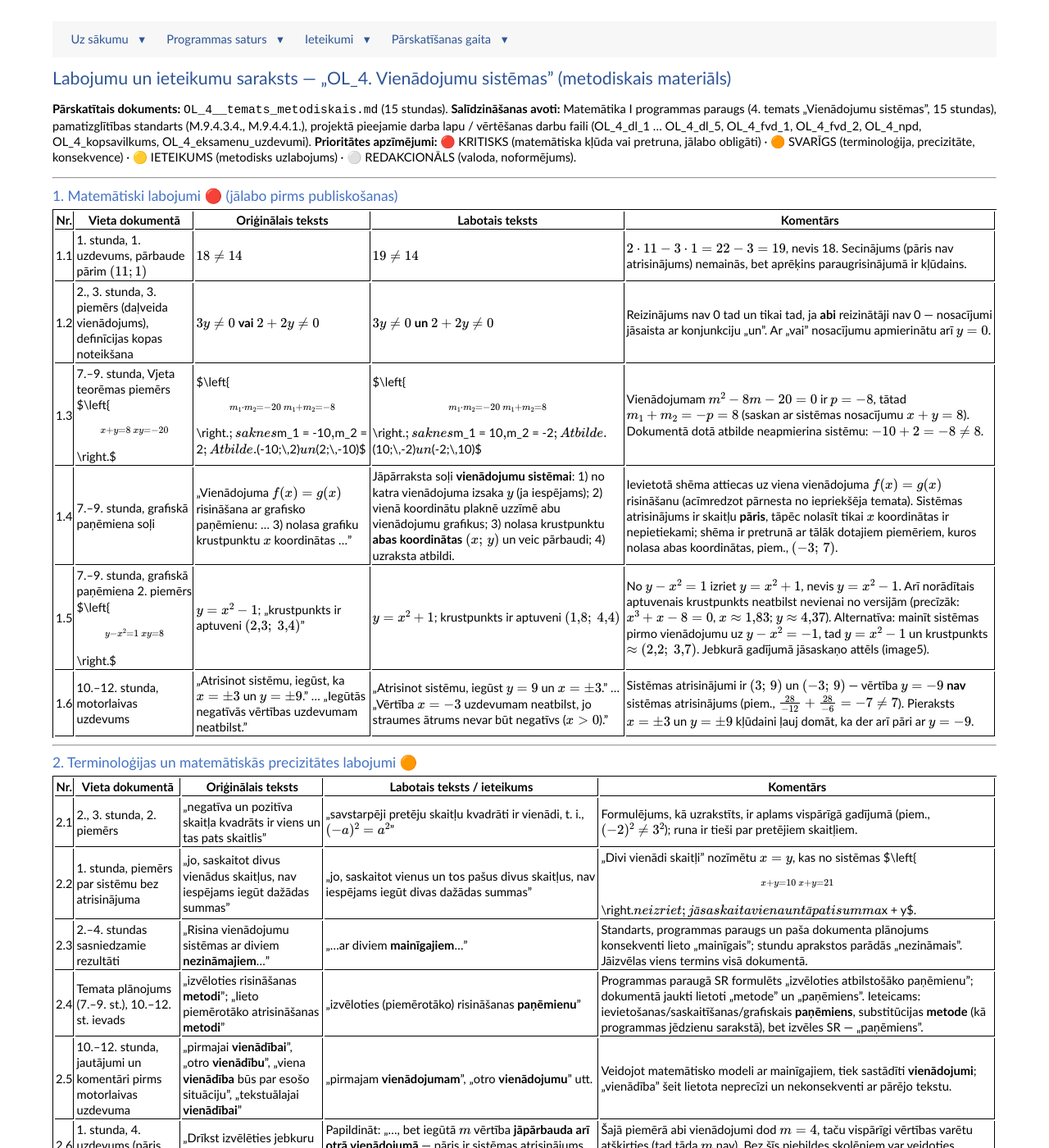
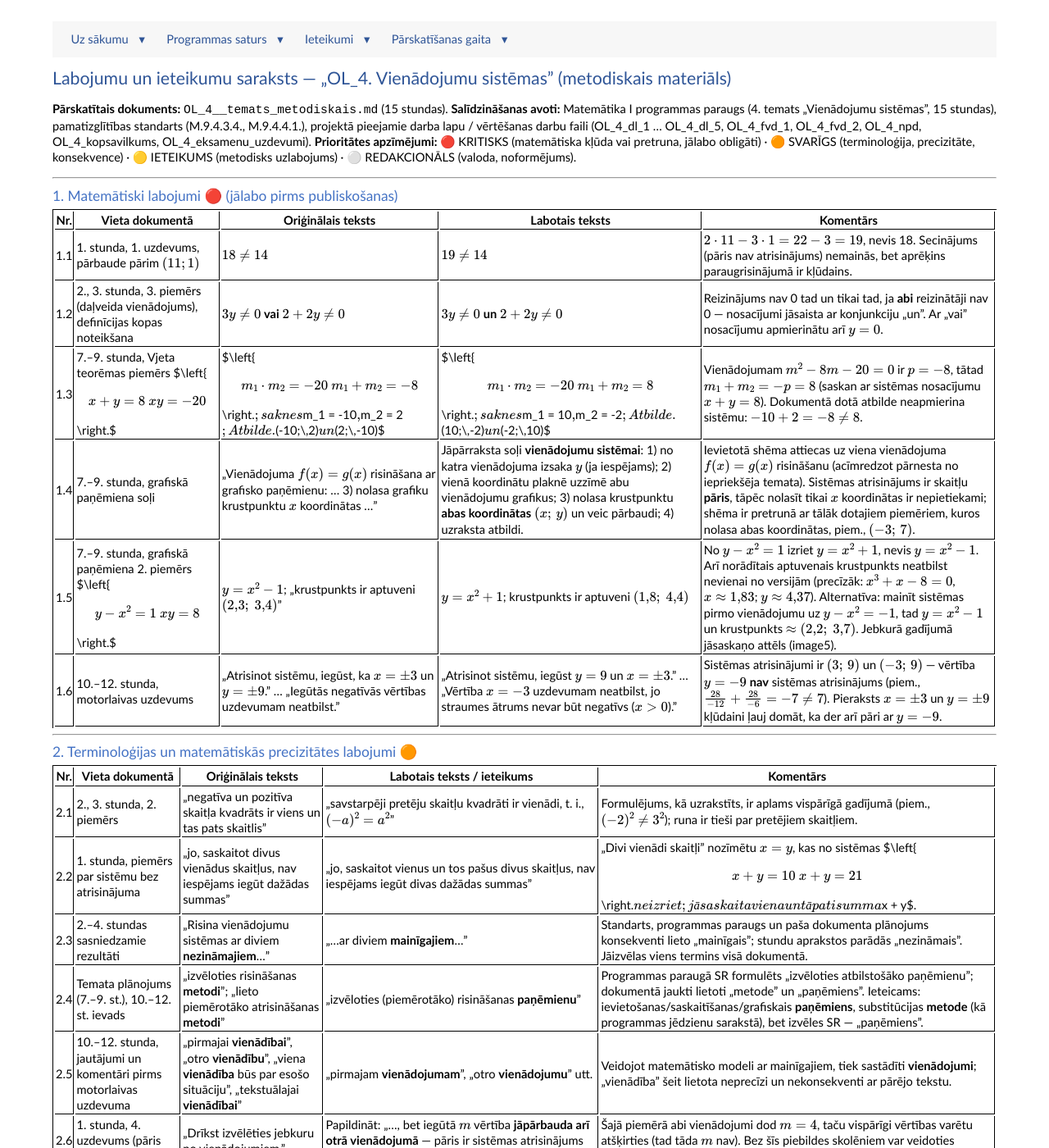
Before and after one commit to kapsitis/programma-ol-10, a Jekyll site: the page built from docs/OL__metodiskie/ieteikumi_OL_4_metodiskais.md, in a window 1280 px wide and 1400 px high. Shown: the whole window at 82% size. Built offline with Jekyll 4.4.1, drawn with Linux system fonts in a browser that asks for light colours; some of the changed text lies outside the part shown.

Commit message:
latex mistakes

```diff
--- a/docs/OL__metodiskie/ieteikumi_OL_4_metodiskais.md
+++ b/docs/OL__metodiskie/ieteikumi_OL_4_metodiskais.md
@@ -18,9 +18,9 @@ permalink: /OL__metodiskie/ieteikumi_OL_4_metodiskais/
 |---|---|---|---|---|
 | 1.1 | 1. stunda, 1. uzdevums, pārbaude pārim $(11;1)$ | $18 \neq 14$ | $19 \neq 14$ | $2 \cdot 11 - 3 \cdot 1 = 22 - 3 = 19$, nevis 18. Secinājums (pāris nav atrisinājums) nemainās, bet aprēķins paraugrisinājumā ir kļūdains. |
 | 1.2 | 2., 3. stunda, 3. piemērs (daļveida vienādojums), definīcijas kopas noteikšana | $3y \neq 0$ **vai** $2 + 2y \neq 0$ | $3y \neq 0$ **un** $2 + 2y \neq 0$ | Reizinājums nav 0 tad un tikai tad, ja **abi** reizinātāji nav 0 — nosacījumi jāsaista ar konjunkciju „un". Ar „vai" nosacījumu apmierinātu arī $y = 0$. |
-| 1.3 | 7.–9. stunda, Vjeta teorēmas piemērs $\left\{\begin{smallmatrix} x + y = 8 \\ xy = -20 \end{smallmatrix}\right.$ | $\left\{\begin{smallmatrix} m_{1} \cdot m_{2} = -20 \\ m_{1} + m_{2} = -8 \end{smallmatrix}\right.$; saknes $m_1 = -10$, $m_2 = 2$; Atbilde. $(-10;\,2)$ un $(2;\,-10)$ | $\left\{\begin{smallmatrix} m_{1} \cdot m_{2} = -20 \\ m_{1} + m_{2} = 8 \end{smallmatrix}\right.$; saknes $m_1 = 10$, $m_2 = -2$; Atbilde. $(10;\,-2)$ un $(-2;\,10)$ | Vienādojumam $m^2 - 8m - 20 = 0$ ir $p = -8$, tātad $m_1 + m_2 = -p = 8$ (saskan ar sistēmas nosacījumu $x + y = 8$). Dokumentā dotā atbilde neapmierina sistēmu: $-10 + 2 = -8 \neq 8$. |
+| 1.3 | 7.–9. stunda, Vjeta teorēmas piemērs $\left\{\begin{array}{l} x + y = 8 \\ xy = -20 \end{array}\right.$ | $\left\{\begin{array}{l} m_{1} \cdot m_{2} = -20 \\ m_{1} + m_{2} = -8 \end{array}\right.$; saknes $m_1 = -10$, $m_2 = 2$; Atbilde. $(-10;\,2)$ un $(2;\,-10)$ | $\left\{\begin{array}{l} m_{1} \cdot m_{2} = -20 \\ m_{1} + m_{2} = 8 \end{array}\right.$; saknes $m_1 = 10$, $m_2 = -2$; Atbilde. $(10;\,-2)$ un $(-2;\,10)$ | Vienādojumam $m^2 - 8m - 20 = 0$ ir $p = -8$, tātad $m_1 + m_2 = -p = 8$ (saskan ar sistēmas nosacījumu $x + y = 8$). Dokumentā dotā atbilde neapmierina sistēmu: $-10 + 2 = -8 \neq 8$. |
 | 1.4 | 7.–9. stunda, grafiskā paņēmiena soļi | „Vienādojuma $f(x) = g(x)$ risināšana ar grafisko paņēmienu: … 3) nolasa grafiku krustpunktu $x$ koordinātas …" | Jāpārraksta soļi **vienādojumu sistēmai**: 1) no katra vienādojuma izsaka $y$ (ja iespējams); 2) vienā koordinātu plaknē uzzīmē abu vienādojumu grafikus; 3) nolasa krustpunktu **abas koordinātas** $(x;\,y)$ un veic pārbaudi; 4) uzraksta atbildi. | Ievietotā shēma attiecas uz viena vienādojuma $f(x)=g(x)$ risināšanu (acīmredzot pārnesta no iepriekšēja temata). Sistēmas atrisinājums ir skaitļu **pāris**, tāpēc nolasīt tikai $x$ koordinātas ir nepietiekami; shēma ir pretrunā ar tālāk dotajiem piemēriem, kuros nolasa abas koordinātas, piem., $(-3;\,7)$. |
-| 1.5 | 7.–9. stunda, grafiskā paņēmiena 2. piemērs $\left\{\begin{smallmatrix} y - x^{2} = 1 \\ xy = 8 \end{smallmatrix}\right.$ | $y = x^{2} - 1$; „krustpunkts ir aptuveni $(2{,}3;\ 3{,}4)$" | $y = x^{2} + 1$; krustpunkts ir aptuveni $(1{,}8;\ 4{,}4)$ | No $y - x^2 = 1$ izriet $y = x^2 + 1$, nevis $y = x^2 - 1$. Arī norādītais aptuvenais krustpunkts neatbilst nevienai no versijām (precīzāk: $x^3 + x - 8 = 0$, $x \approx 1{,}83$; $y \approx 4{,}37$). Alternatīva: mainīt sistēmas pirmo vienādojumu uz $y - x^2 = -1$, tad $y = x^2 - 1$ un krustpunkts $\approx (2{,}2;\ 3{,}7)$. Jebkurā gadījumā jāsaskaņo attēls (image5). |
+| 1.5 | 7.–9. stunda, grafiskā paņēmiena 2. piemērs $\left\{\begin{array}{l} y - x^{2} = 1 \\ xy = 8 \end{array}\right.$ | $y = x^{2} - 1$; „krustpunkts ir aptuveni $(2{,}3;\ 3{,}4)$" | $y = x^{2} + 1$; krustpunkts ir aptuveni $(1{,}8;\ 4{,}4)$ | No $y - x^2 = 1$ izriet $y = x^2 + 1$, nevis $y = x^2 - 1$. Arī norādītais aptuvenais krustpunkts neatbilst nevienai no versijām (precīzāk: $x^3 + x - 8 = 0$, $x \approx 1{,}83$; $y \approx 4{,}37$). Alternatīva: mainīt sistēmas pirmo vienādojumu uz $y - x^2 = -1$, tad $y = x^2 - 1$ un krustpunkts $\approx (2{,}2;\ 3{,}7)$. Jebkurā gadījumā jāsaskaņo attēls (image5). |
 | 1.6 | 10.–12. stunda, motorlaivas uzdevums | „Atrisinot sistēmu, iegūst, ka $x = \pm 3$ un $y = \pm 9$." … „Iegūtās negatīvās vērtības uzdevumam neatbilst." | „Atrisinot sistēmu, iegūst $y = 9$ un $x = \pm 3$." … „Vērtība $x = -3$ uzdevumam neatbilst, jo straumes ātrums nevar būt negatīvs ($x > 0$)." | Sistēmas atrisinājumi ir $(3;\,9)$ un $(-3;\,9)$ — vērtība $y = -9$ **nav** sistēmas atrisinājums (piem., $\frac{28}{-12} + \frac{28}{-6} = -7 \neq 7$). Pieraksts $x = \pm 3$ un $y = \pm 9$ kļūdaini ļauj domāt, ka der arī pāri ar $y = -9$. |
 
 ---
@@ -30,7 +30,7 @@ permalink: /OL__metodiskie/ieteikumi_OL_4_metodiskais/
 | Nr. | Vieta dokumentā | Oriģinālais teksts | Labotais teksts / ieteikums | Komentārs |
 |---|---|---|---|---|
 | 2.1 | 2., 3. stunda, 2. piemērs | „negatīva un pozitīva skaitļa kvadrāts ir viens un tas pats skaitlis" | „savstarpēji pretēju skaitļu kvadrāti ir vienādi, t. i., $(-a)^2 = a^2$" | Formulējums, kā uzrakstīts, ir aplams vispārīgā gadījumā (piem., $(-2)^2 \neq 3^2$); runa ir tieši par pretējiem skaitļiem. |
-| 2.2 | 1. stunda, piemērs par sistēmu bez atrisinājuma | „jo, saskaitot divus vienādus skaitļus, nav iespējams iegūt dažādas summas" | „jo, saskaitot vienus un tos pašus divus skaitļus, nav iespējams iegūt divas dažādas summas" | „Divi vienādi skaitļi" nozīmētu $x = y$, kas no sistēmas $\left\{\begin{smallmatrix} x + y = 10 \\ x + y = 21 \end{smallmatrix}\right.$ neizriet; jāsaskaita viena un tā pati summa $x + y$. |
+| 2.2 | 1. stunda, piemērs par sistēmu bez atrisinājuma | „jo, saskaitot divus vienādus skaitļus, nav iespējams iegūt dažādas summas" | „jo, saskaitot vienus un tos pašus divus skaitļus, nav iespējams iegūt divas dažādas summas" | „Divi vienādi skaitļi" nozīmētu $x = y$, kas no sistēmas $\left\{\begin{array}{l} x + y = 10 \\ x + y = 21 \end{array}\right.$ neizriet; jāsaskaita viena un tā pati summa $x + y$. |
 | 2.3 | 2.–4. stundas sasniedzamie rezultāti | „Risina vienādojumu sistēmas ar diviem **nezināmajiem**…" | „…ar diviem **mainīgajiem**…" | Standarts, programmas paraugs un paša dokumenta plānojums konsekventi lieto „mainīgais"; stundu aprakstos parādās „nezināmais". Jāizvēlas viens termins visā dokumentā. |
 | 2.4 | Temata plānojums (7.–9. st.), 10.–12. st. ievads | „izvēloties risināšanas **metodi**"; „lieto piemērotāko atrisināšanas **metodi**" | „izvēloties (piemērotāko) risināšanas **paņēmienu**" | Programmas paraugā SR formulēts „izvēloties atbilstošāko paņēmienu"; dokumentā jaukti lietoti „metode" un „paņēmiens". Ieteicams: ievietošanas/saskaitīšanas/grafiskais **paņēmiens**, substitūcijas **metode** (kā programmas jēdzienu sarakstā), bet izvēles SR — „paņēmiens". |
 | 2.5 | 10.–12. stunda, jautājumi un komentāri pirms motorlaivas uzdevuma | „pirmajai **vienādībai**", „otro **vienādību**", „viena **vienādība** būs par esošo situāciju", „tekstuālajai **vienādībai**" | „pirmajam **vienādojumam**", „otro **vienādojumu**" utt. | Veidojot matemātisko modeli ar mainīgajiem, tiek sastādīti **vienādojumi**; „vienādība" šeit lietota neprecīzi un nekonsekventi ar pārējo tekstu. |
@@ -47,9 +47,9 @@ permalink: /OL__metodiskie/ieteikumi_OL_4_metodiskais/
 
 **3.2 🟠 Materiālu apraksta rindkopa par ieteikumiem skolotājam.** Teikumā „(dažādi metodiskie ieteikumi … programmas paraugā." atvērtā iekava netiek aizvērta, un nākamais teikums par pelēko rāmi „Nav standarta SR" iesākas bez pārejas. Jāsakārto interpunkcija un teikumu robežas. Turklāt tematā neviena sadaļa nav marķēta ar „Nav standarta SR" — vai nu šis apraksta fragments jāsvītro, vai (ieteicams) ar to jāmarķē padziļinājuma saturs, piemēram, Vjeta teorēmas lietošana sistēmu risināšanā (7.–9. stunda), kas pārsniedz programmas parauga SR.
 
-**3.3 🟡 Substitūcijas metodes piemēra tabula (5., 6. stunda).** Sistēma $\left\{\begin{smallmatrix} 2m - n = 1 \\ 3m + 2n = 5 \end{smallmatrix}\right.$ tabulā parādīta divas reizes pēc kārtas bez izmaiņām, un tikai trešajā solī redzama sistēma pēc reizināšanas ar 2. Otrajā attēlojumā jāpievieno pārveidojuma norāde (piem., „$| \cdot 2$" pie (I) vienādojuma) vai dublējošais bloks jādzēš.
+**3.3 🟡 Substitūcijas metodes piemēra tabula (5., 6. stunda).** Sistēma $\left\{\begin{array}{l} 2m - n = 1 \\ 3m + 2n = 5 \end{array}\right.$ tabulā parādīta divas reizes pēc kārtas bez izmaiņām, un tikai trešajā solī redzama sistēma pēc reizināšanas ar 2. Otrajā attēlojumā jāpievieno pārveidojuma norāde (piem., „$| \cdot 2$" pie (I) vienādojuma) vai dublējošais bloks jādzēš.
 
-**3.4 🟡 Vienots darbību pieraksts pie vienādojumiem.** Dokumentā jaukti lietoti apzīmējumi „$|:(-7)$", „$| \cdot 2$" un „$/:( - 7)$", „$/ \cdot (-1)$". Ieteicams visā materiālā (un darba lapās) lietot vienu pierakstu, piemēram, ar vertikālo svītru.
+**3.4 🟡 Vienots darbību pieraksts pie vienādojumiem.** Dokumentā jaukti lietoti apzīmējumi „$\mid :(-7)$", „$\mid \cdot 2$" un „$/:( - 7)$", „$/ \cdot (-1)$". Ieteicams visā materiālā (un darba lapās) lietot vienu pierakstu, piemēram, ar vertikālo svītru.
 
 **3.5 🟡 Atsauce uz eksāmenu uzdevumu failu.** Projektā ir fails `OL_4_eksamenu_uzdevumi`, bet metodiskajā materiālā tas nekur nav pieminēts (atšķirībā no visiem pārējiem pavadmateriāliem). Ieteicams pievienot norādi, piemēram, kopsavilkuma stundā vai pie temata padziļinājuma iespējām.
 
```
Also changed, not shown: docs/OL__metodiskie/ieteikumi_OL_5_metodiskais.md (+2 -3 lines).
